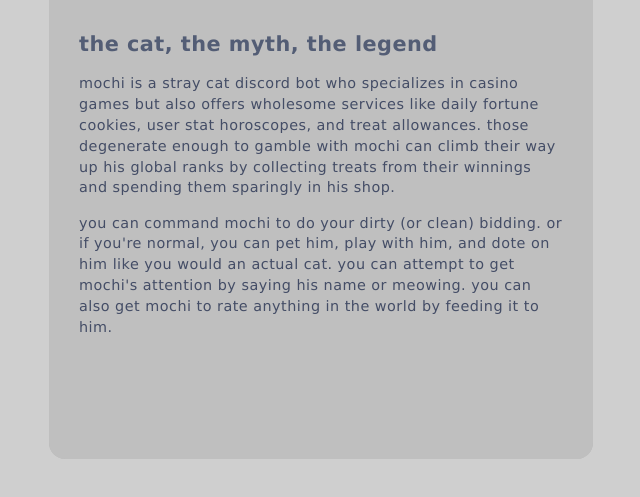
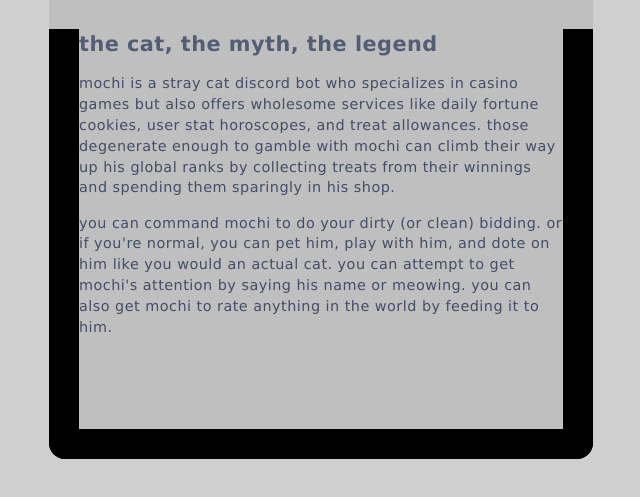
Before and after one commit to niconicosette/mochi-discord-bot, a plain HTML site: page index.html in a window 1280 px wide. Shown: the part 231-728 px from the top of the page, without its empty margins (319-959 px from the left). Drawn offline with Linux system fonts and the light colour scheme.

Commit message:
test different border color

```diff
--- a/style.css
+++ b/style.css
@@ -142,7 +142,7 @@ header {
 #content {
     border-width: 0 1.9rem 1.9rem 1.9rem;
     border-style: solid;
-    border-color: var(--content--bg);
+    border-color: #000;
     overflow-y: scroll;
     background: var(--content--bg);
     cursor: default;
```
